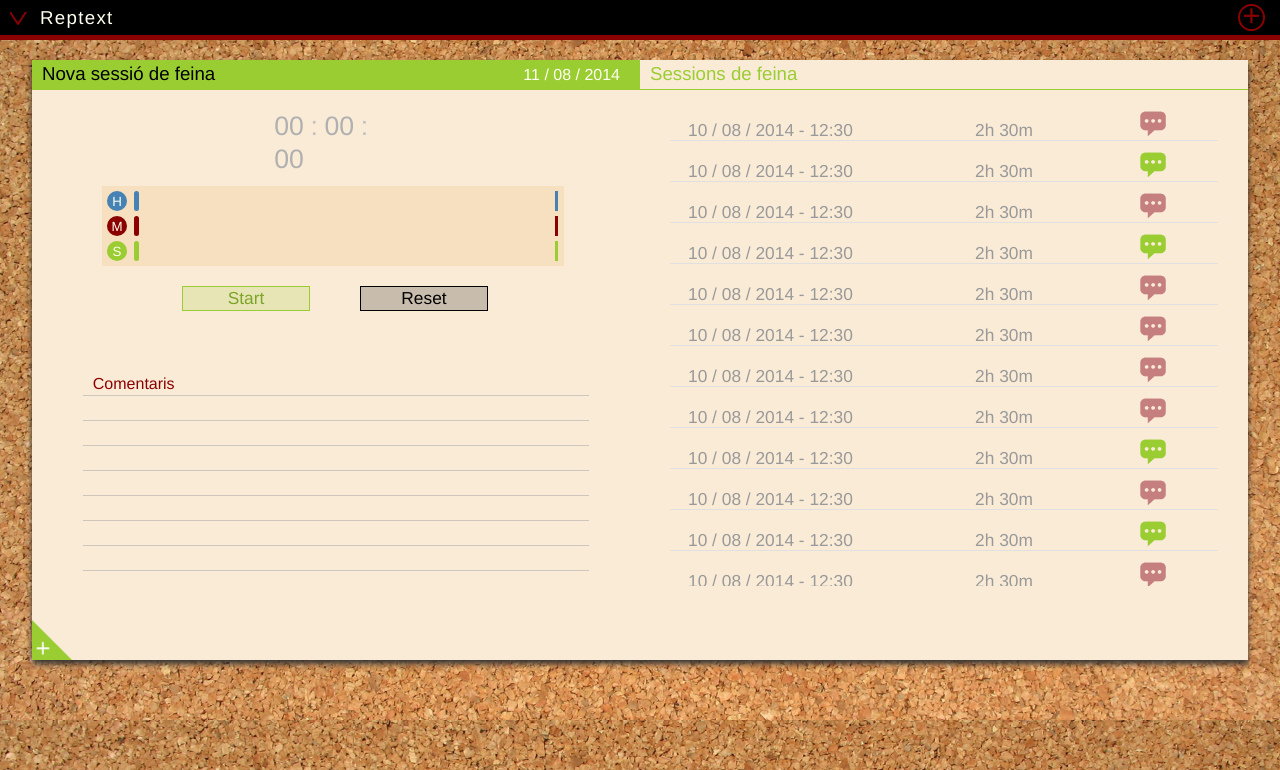
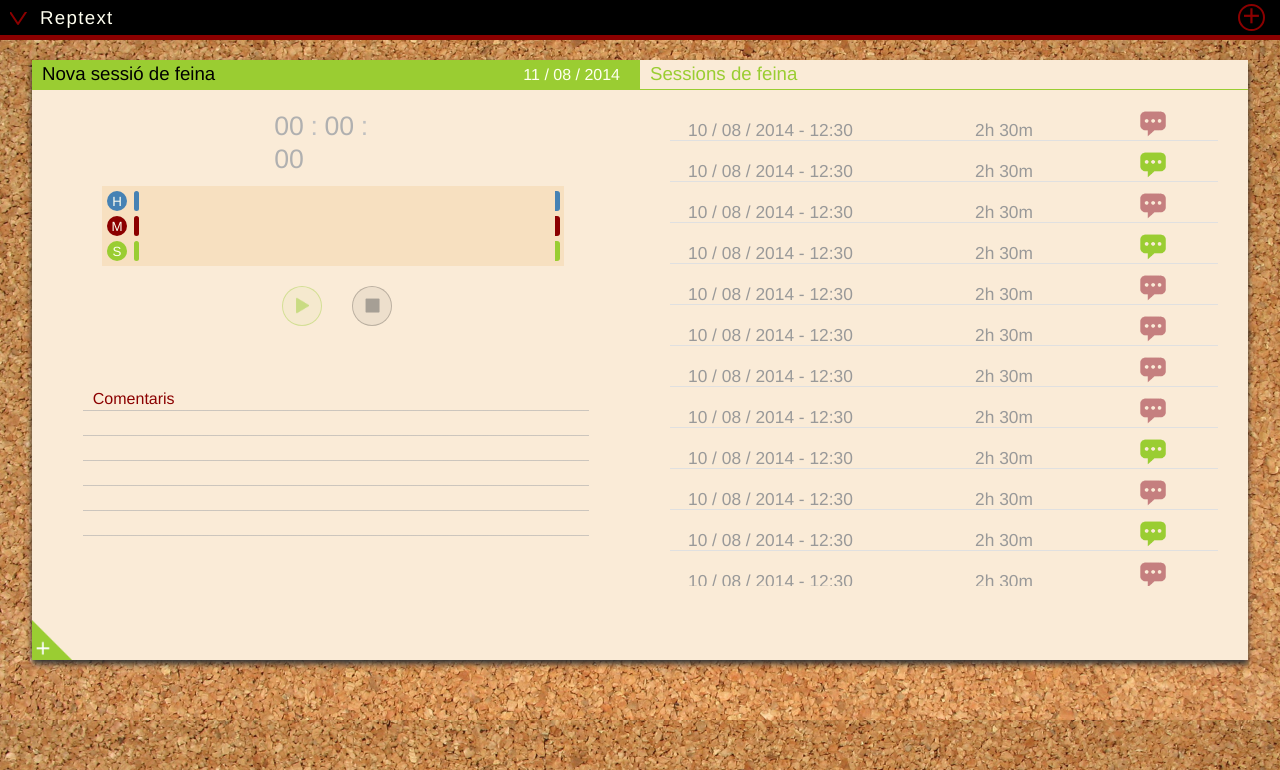
Before and after one commit to orvitarius/task-manager, a PHP site: page /feina.php in a window 1280 px wide. Shown: the top 770 px of the page. Run offline with PHP 8.4, Linux system fonts and the light colour scheme; data that the repository does not hold is empty; style sheets or scripts are compiled from the project's sources; some libraries are stand-ins or nearby versions.

Commit message:
botons rellotge

```diff
--- a/css/feina.css
+++ b/css/feina.css
@@ -67,7 +67,11 @@
     float: left;
     margin: 5px 0 0;
     position: relative;
-    border-right: 3px solid yellowgreen; }
+    border-right: 5px solid yellowgreen;
+    border-radius: 3px;
+    -webkit-border-radius: 3px;
+    -moz-border-radius: 3px;
+    background-clip: padding-box; }
     .rellotge .agulla .tick {
       position: absolute;
       height: 5px;
@@ -111,7 +115,7 @@
   display: block; }
 #nova-feina textarea {
   width: 80%;
-  height: 200px;
+  height: 150px;
   border: none;
   margin: 50px auto 0;
   padding: 0 10px;
@@ -145,26 +149,42 @@
     background-color: transparent;
     color: #b0b0b0; }
 #nova-feina .timer-button {
-  width: 128px;
+  width: 40px;
+  height: 40px;
   display: block;
   margin: auto;
   float: left;
-  border: 1px solid yellowgreen;
-  background-color: rgba(154, 205, 50, 0.2);
-  color: #7ba428;
+  border: 1px solid rgba(154, 205, 50, 0.8);
+  background-color: rgba(154, 205, 50, 0.1);
+  color: #8bb92d;
   margin-bottom: 60px;
-  cursor: pointer; }
+  cursor: pointer;
+  opacity: .5;
+  background-image: url(../play.png);
+  background-repeat: no-repeat;
+  background-size: auto 50%;
+  background-position: center center;
+  border-radius: 50%;
+  -webkit-border-radius: 50%;
+  -moz-border-radius: 50%;
+  background-clip: padding-box; }
+  #nova-feina .timer-button:focus {
+    outline: 0; }
+  #nova-feina .timer-button:hover {
+    opacity: 1; }
 #nova-feina .timer-button#stop {
-  border: 1px solid darkred;
-  background-color: rgba(139, 0, 0, 0.2);
-  color: #580000;
-  margin-left: 50px; }
+  border-color: rgba(139, 0, 0, 0.3);
+  background-color: rgba(139, 0, 0, 0.1);
+  color: darkred;
+  margin-left: 30px;
+  background-image: url(../pause.png); }
 #nova-feina .timer-button#start {
-  margin-left: 150px; }
+  margin-left: 250px; }
 #nova-feina .timer-button.reset#stop {
-  border-color: black;
-  background-color: rgba(0, 0, 0, 0.2);
-  color: black; }
+  border-color: rgba(0, 0, 0, 0.5);
+  background-color: rgba(0, 0, 0, 0.1);
+  color: #666;
+  background-image: url(../stop.png); }
 
 .feina-sub.sub2 {
   position: relative; }
--- a/css/scss/feina.scss
+++ b/css/scss/feina.scss
@@ -88,10 +88,10 @@
 		//background-color: ivory;
 		position: relative;
 		//border-left: 1px solid yellowgreen;
-		border-right: 3px solid yellowgreen;
+		border-right: 5px solid yellowgreen;
 		//background-color: rgba(yellowgreen, .1);
 		//@include box-shadow(1px, 2px, 10px, rgba(30,30,30,.2), true);
-		//@include border-radius(5px);
+		@include border-radius(3px);
 
 		.tick {
 			position: absolute;
@@ -158,7 +158,7 @@
 
 	textarea {
 		width: 80%;
-		height: 200px;
+		height: 150px;
 		border: none;
 		margin: 50px auto 0;
 		padding: 0 10px;
@@ -203,34 +203,50 @@
 	}
 
 
-	//boto rellotge
+	//botons rellotge
 	.timer-button {
-		width: 128px;
+		width: 40px;
+		height: 40px;
 		display: block;
 		margin: auto;
 		float: left;
-		border: 1px solid yellowgreen;
-		background-color: rgba(yellowgreen, .2);
-		color: darken(yellowgreen, 10%);
+		border: 1px solid rgba(yellowgreen, .8);
+		background-color: rgba(yellowgreen, .1);
+		//background-color: transparent;
+		color: darken(yellowgreen, 5%);
 		margin-bottom: 60px;
 		cursor: pointer;
+		opacity: .5;
+		background-image: url(../play.png);
+		@include background-image(no-repeat, auto 50%, center center);
+		@include border-radius(50%);
+
+		&:focus {
+			outline: 0;
+		}
+
+		&:hover {
+			opacity: 1;
+		}
 	}
 
 	.timer-button#stop {
-		border: 1px solid darkred;
-		background-color: rgba(darkred, .2);
-		color: darken(darkred, 10%);
-		margin-left: 50px;
+		border-color: rgba(darkred, .3);
+		background-color: rgba(darkred, .1);
+		color: darken(darkred, 0%);
+		margin-left: 30px;
+		background-image: url(../pause.png);
 	}
 
 	.timer-button#start {
-		margin-left: 150px;
+		margin-left: 250px;
 	}
 
 	.timer-button.reset#stop {
-		border-color: black;
-		background-color: rgba(black, .2);
-		color: black;
+		border-color: rgba(black, .5);
+		background-color: rgba(black, .1);
+		color: #666;
+		background-image: url(../stop.png);
 	}
 }
 
--- a/feina.js
+++ b/feina.js
@@ -24,7 +24,7 @@ $(document).ready(function() {
 
 	function startclock() {
 		$('#stop').removeClass('reset');
-		$('#stop').val('Stop');
+		//$('#stop').val('Stop');
 		clocker = setInterval(function() {
 			countClock(timer);
 		}, 1000);
@@ -40,7 +40,7 @@ $(document).ready(function() {
 			var container = $('#rellotge1');
 			reiniciarRellotge(container);
 		} else {
-			$(this).val('Reset');
+			//$(this).val('Reset');
 			$(this).addClass('reset');
 		}
 
@@ -60,7 +60,7 @@ $(document).ready(function() {
 		timer.hours = 0;
 		clear(true, true, true, container);
 		$('#stop').addClass('reset');
-		$('#stop').val('Reset');
+		//$('#stop').val('Reset');
 	}
 
 
--- a/feina.php
+++ b/feina.php
@@ -93,8 +93,8 @@
 
 				</div>
 
-				<input type="button" name="start" class="timer-button" id="start" value="Start" />
-				<input type="button" name="stop" class="timer-button reset" id="stop" value="Reset" />
+				<input type="button" name="start" class="timer-button" id="start" value="" />
+				<input type="button" name="stop" class="timer-button reset" id="stop" value="" />
 
 				<input class="data" style="display:none" value="11/08/2014" />
 
```
Also changed, not shown: pause.png (added), play.png (added), stop.png (added).
